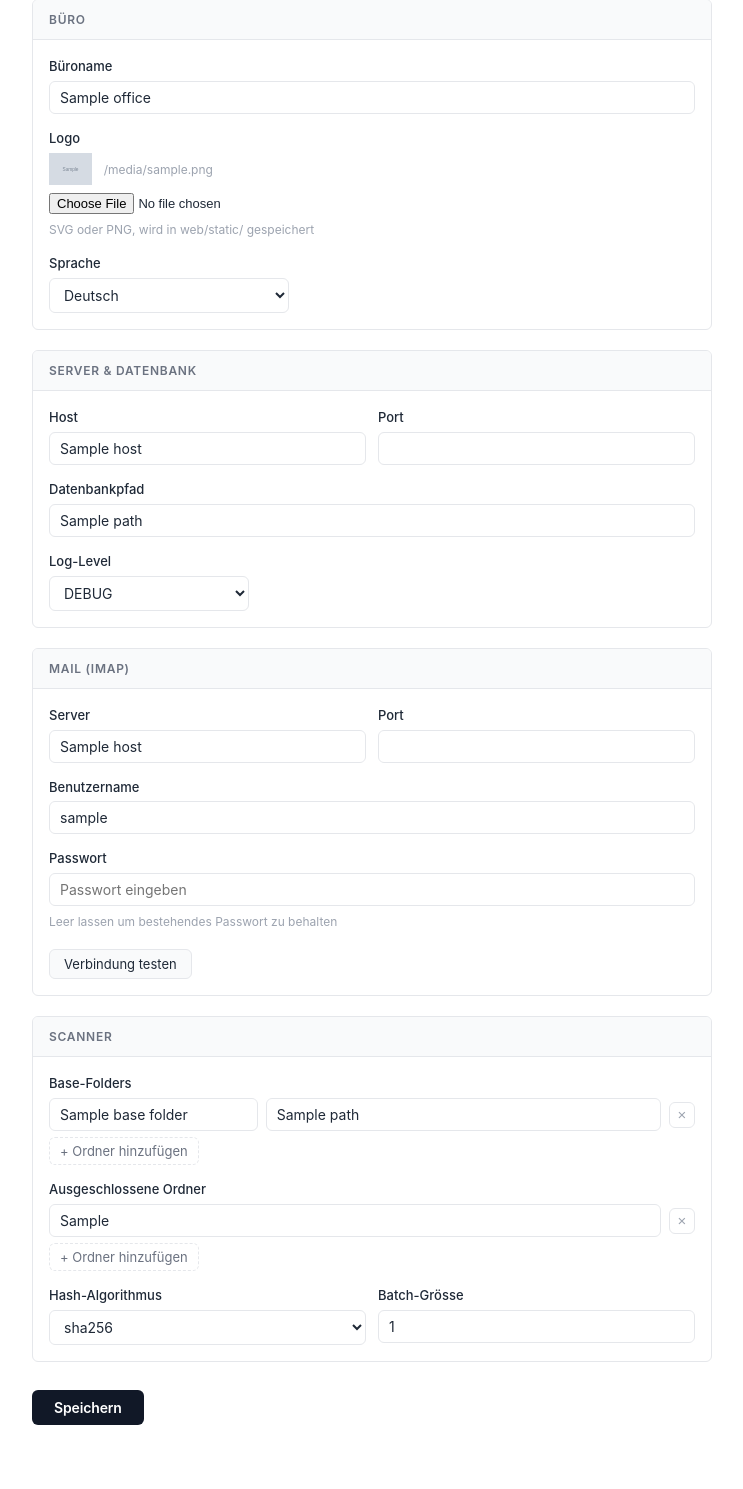
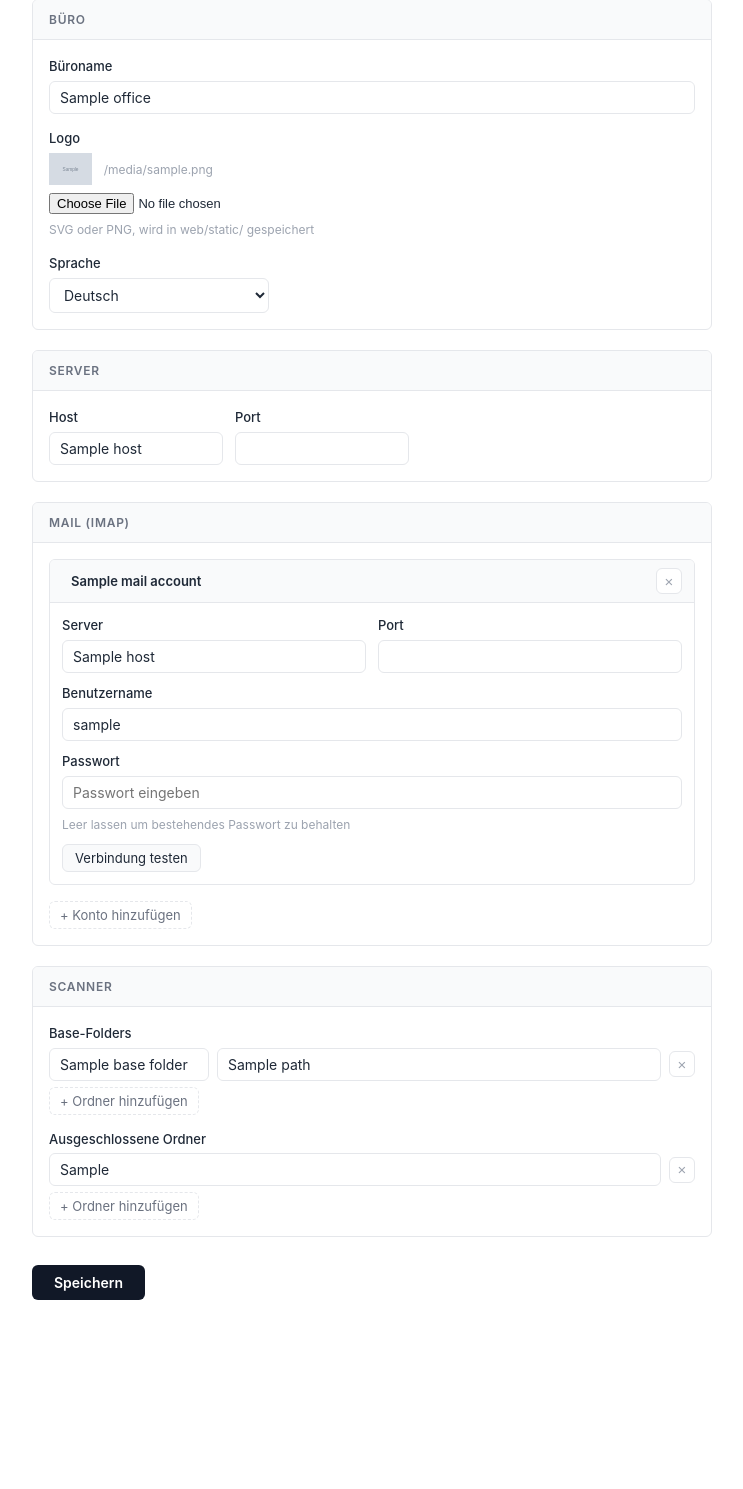
Before and after one commit to inderfab/archivio, a FastAPI app: template web/templates/settings.html in a window 1280 px wide. Shown: the part 149-1638 px from the top of the page, without its empty margins (198-941 px from the left). After the commit the page ends 1449 px from the top, so only its background shows below. Run offline with FastAPI, Linux system fonts and the light colour scheme; the template is opened without the code that fills it: most values are stand-ins (such as "Sample title", 1, 10 or a date in 2020); grey boxes marked "Sample" are stand-in pictures.

Commit message:
Settings: multiple mail accounts, remove hash/batch/log/dbpath fields
- Mail section replaced with dynamic multi-account list (label, host, port, username, password)
- Old single mail config auto-migrated to mail_accounts list on first load
- mail_accounts saved; mail: {} kept for backward compat with mail_scanner
- Test button per account uses plain fetch (no HTMX dependency)
- Removed: Hash-Algorithmus, Batch-Grösse from Scanner section
- Removed: Log-Level, Datenbankpfad from Server section

Co-Authored-By: Claude Sonnet 4.6 <noreply@anthropic.com>

```diff
--- a/web/templates/settings.html
+++ b/web/templates/settings.html
@@ -14,10 +14,8 @@
   .settings-banner.warning { background: #fffbeb; color: #92400e; border: 1px solid #fde68a; }
 
   .settings-section {
-    border: 1px solid var(--border);
-    border-radius: var(--radius);
-    margin-bottom: 20px;
-    overflow: hidden;
+    border: 1px solid var(--border); border-radius: var(--radius);
+    margin-bottom: 20px; overflow: hidden;
   }
   .settings-section-title {
     font-size: 12px; font-weight: 600; text-transform: uppercase;
@@ -29,73 +27,86 @@
 
   .field { display: flex; flex-direction: column; gap: 4px; }
   .field label { font-size: 13px; font-weight: 500; color: var(--text); }
-  .field .hint { font-size: 12px; color: var(--text-3); margin-top: 2px; }
+  .field .hint  { font-size: 12px; color: var(--text-3); margin-top: 2px; }
 
   .field input[type="text"],
   .field input[type="number"],
   .field input[type="password"],
-  .field input[type="email"],
   .field select {
     padding: 7px 10px; font-size: 14px; font-family: inherit;
     border: 1px solid var(--border); border-radius: var(--radius);
     color: var(--text); background: var(--bg); outline: none;
-    transition: border-color .15s;
-    width: 100%;
+    transition: border-color .15s; width: 100%;
   }
   .field input:focus, .field select:focus { border-color: var(--accent); }
+  .field-row { display: grid; grid-template-columns: 1fr 1fr; gap: 12px; }
 
-  .field-row { display: grid; grid-template-columns: 1fr 1fr; gap: 12px; }
-  .field-row-3 { display: grid; grid-template-columns: 2fr 1fr 1fr; gap: 12px; }
+  /* Mail-Konten */
+  .mail-accounts { display: flex; flex-direction: column; gap: 12px; }
+  .mail-account {
+    border: 1px solid var(--border); border-radius: var(--radius); overflow: hidden;
+  }
+  .mail-account-header {
+    display: flex; align-items: center; gap: 8px;
+    padding: 8px 12px; background: var(--bg-2);
+    border-bottom: 1px solid var(--border);
+  }
+  .mail-account-header input {
+    flex: 1; padding: 4px 8px; font-size: 13px; font-weight: 600;
+    font-family: inherit; border: 1px solid transparent; border-radius: var(--radius);
+    background: transparent; color: var(--text); outline: none;
+  }
+  .mail-account-header input:focus { border-color: var(--border); background: var(--bg); }
+  .mail-account-body { padding: 12px; display: flex; flex-direction: column; gap: 10px; }
 
-  /* Liste (base_folders, excluded_folders) */
+  /* Listen (base_folders, excluded_folders) */
   .list-items { display: flex; flex-direction: column; gap: 6px; }
-  .list-item {
-    display: flex; gap: 8px; align-items: center;
+  .list-item  { display: flex; gap: 8px; align-items: center; }
+  .list-item input {
+    flex: 1; padding: 6px 9px; font-size: 13px; font-family: inherit;
+    border: 1px solid var(--border); border-radius: var(--radius);
+    color: var(--text); background: var(--bg); outline: none;
   }
-  .list-item input { flex: 1; padding: 6px 9px; font-size: 13px; font-family: inherit;
-    border: 1px solid var(--border); border-radius: var(--radius);
-    color: var(--text); background: var(--bg); outline: none; }
   .list-item input:focus { border-color: var(--accent); }
-  .list-item .remove-btn {
+
+  .remove-btn {
     flex-shrink: 0; width: 26px; height: 26px;
     border: 1px solid var(--border); border-radius: var(--radius);
-    background: var(--bg); color: var(--text-3);
-    cursor: pointer; font-size: 15px; line-height: 1;
-    display: flex; align-items: center; justify-content: center;
+    background: var(--bg); color: var(--text-3); cursor: pointer;
+    font-size: 15px; display: flex; align-items: center; justify-content: center;
   }
-  .list-item .remove-btn:hover { background: #fee2e2; border-color: #fca5a5; color: #991b1b; }
+  .remove-btn:hover { background: #fee2e2; border-color: #fca5a5; color: #991b1b; }
 
   .add-btn {
-    align-self: flex-start; margin-top: 2px;
-    padding: 5px 10px; font-size: 13px; font-family: inherit;
+    align-self: flex-start; margin-top: 2px; padding: 5px 10px;
+    font-size: 13px; font-family: inherit;
     border: 1px dashed var(--border); border-radius: var(--radius);
     background: var(--bg); color: var(--text-2); cursor: pointer;
   }
   .add-btn:hover { border-color: #9ca3af; color: var(--text); background: var(--bg-2); }
 
   /* Mail-Test */
-  .mail-test-row { display: flex; align-items: center; gap: 12px; margin-top: 4px; }
-  .mail-test-btn {
-    padding: 6px 14px; font-size: 13px; font-family: inherit;
+  .mail-test-row  { display: flex; align-items: center; gap: 10px; }
+  .mail-test-btn  {
+    padding: 5px 12px; font-size: 13px; font-family: inherit;
     border: 1px solid var(--border); border-radius: var(--radius);
-    background: var(--bg-2); color: var(--text); cursor: pointer; white-space: nowrap;
+    background: var(--bg-2); color: var(--text); cursor: pointer;
   }
-  .mail-test-btn:hover { background: var(--bg); border-color: #9ca3af; }
-  #mail-test-result { font-size: 13px; }
+  .mail-test-btn:hover { border-color: #9ca3af; }
+  .test-result { font-size: 13px; }
   .test-ok  { color: #166534; }
   .test-err { color: #991b1b; }
 
-  /* Save-Button */
+  /* Save */
   .settings-actions { padding-top: 8px; }
   .btn-save {
     padding: 9px 22px; font-size: 14px; font-family: inherit; font-weight: 600;
-    background: var(--accent); color: #fff; border: none; border-radius: var(--radius);
-    cursor: pointer; letter-spacing: -.01em;
+    background: var(--accent); color: #fff; border: none;
+    border-radius: var(--radius); cursor: pointer;
   }
   .btn-save:hover { opacity: .85; }
 
-  /* Logo-Vorschau */
-  .logo-preview { display: flex; align-items: center; gap: 12px; }
+  .logo-preview { display: flex; align-items: center; gap: 12px; margin-bottom: 4px; }
   .logo-preview img { height: 32px; }
 </style>
 
@@ -107,7 +118,7 @@
   {% endif %}
   {% if restart %}
   <div class="settings-banner warning">
-    Host oder Port geändert — bitte den Server neu starten damit die Änderung wirksam wird.
+    Host oder Port geändert — Server neu starten damit die Änderung wirksam wird.
   </div>
   {% endif %}
 
@@ -133,32 +144,26 @@
             <span class="hint">{{ logo }}</span>
           </div>
           {% endif %}
-          <input type="file" name="logo" accept=".svg,.png"
-            style="font-size:13px; margin-top: 4px;">
+          <input type="file" name="logo" accept=".svg,.png" style="font-size:13px;">
           <span class="hint">SVG oder PNG, wird in web/static/ gespeichert</span>
         </div>
 
-        <div class="field" style="max-width: 240px;">
+        <div class="field" style="max-width: 220px;">
           <label>Sprache</label>
           <select name="office_language">
-            <option value="de" {{ 'selected' if cfg.get('office', {}).get('language', 'de') == 'de' }}>
-              Deutsch
-            </option>
-            <option value="en" {{ 'selected' if cfg.get('office', {}).get('language') == 'en' }}>
-              Englisch
-            </option>
+            <option value="de" {{ 'selected' if cfg.get('office', {}).get('language', 'de') == 'de' }}>Deutsch</option>
+            <option value="en" {{ 'selected' if cfg.get('office', {}).get('language') == 'en' }}>Englisch</option>
           </select>
         </div>
 
       </div>
     </div>
 
-    {# ── Server & Datenbank ── #}
+    {# ── Server ── #}
     <div class="settings-section">
-      <div class="settings-section-title">Server &amp; Datenbank</div>
+      <div class="settings-section-title">Server</div>
       <div class="settings-body">
-
-        <div class="field-row">
+        <div class="field-row" style="max-width: 360px;">
           <div class="field">
             <label>Host</label>
             <input type="text" name="server_host"
@@ -170,70 +175,60 @@
               value="{{ cfg.get('server', {}).get('port', 8000) }}">
           </div>
         </div>
-
-        <div class="field">
-          <label>Datenbankpfad</label>
-          <input type="text" name="database_path"
-            value="{{ cfg.get('database', {}).get('path', 'archivio.db') }}">
-        </div>
-
-        <div class="field" style="max-width: 200px;">
-          <label>Log-Level</label>
-          <select name="log_level">
-            {% for lvl in ['DEBUG', 'INFO', 'WARNING', 'ERROR'] %}
-            <option value="{{ lvl }}"
-              {{ 'selected' if cfg.get('logging', {}).get('level', 'INFO') == lvl }}>
-              {{ lvl }}
-            </option>
-            {% endfor %}
-          </select>
-        </div>
-
       </div>
     </div>
 
-    {# ── Mail (IMAP) ── #}
+    {# ── Mail-Konten ── #}
     <div class="settings-section">
       <div class="settings-section-title">Mail (IMAP)</div>
       <div class="settings-body">
 
+        <div class="mail-accounts" id="mail-accounts-list">
+          {% for acc in cfg.get('mail_accounts', []) %}
+          <div class="mail-account">
+            <div class="mail-account-header">
+              <input type="text" name="mail_label"
+                placeholder="Label (z.B. Büro)" value="{{ acc.get('label', '') }}">
+              <button type="button" class="remove-btn"
+                onclick="this.closest('.mail-account').remove()">×</button>
+            </div>
+            <div class="mail-account-body">
               <div class="field-row">
                 <div class="field">
                   <label>Server</label>
-            <input type="text" name="mail_host" id="mail_host"
-              value="{{ cfg.get('mail', {}).get('host', '') }}">
+                  <input type="text" name="mail_host" value="{{ acc.get('host', '') }}">
                 </div>
                 <div class="field">
                   <label>Port</label>
-            <input type="number" name="mail_port" id="mail_port" min="1" max="65535"
-              value="{{ cfg.get('mail', {}).get('port', 993) }}">
+                  <input type="number" name="mail_port" min="1" max="65535"
+                    value="{{ acc.get('port', 993) }}">
                 </div>
               </div>
-
               <div class="field">
                 <label>Benutzername</label>
-          <input type="text" name="mail_username" id="mail_username"
-            value="{{ cfg.get('mail', {}).get('username', '') }}">
+                <input type="text" name="mail_username"
+                  value="{{ acc.get('username', '') }}" autocomplete="off">
               </div>
-
               <div class="field">
                 <label>Passwort</label>
-          <input type="password" name="mail_password" id="mail_password"
-            placeholder="{{ '••••••' if cfg.get('mail', {}).get('password') else 'Passwort eingeben' }}"
+                <input type="password" name="mail_password"
+                  placeholder="{{ '••••••' if acc.get('password') else 'Passwort eingeben' }}"
                   autocomplete="new-password">
                 <span class="hint">Leer lassen um bestehendes Passwort zu behalten</span>
               </div>
-
               <div class="mail-test-row">
                 <button type="button" class="mail-test-btn"
-            hx-post="/dashboard/settings/test-mail"
-            hx-include="#mail_host, #mail_port, #mail_username, #mail_password"
-            hx-target="#mail-test-result"
-            hx-indicator="#mail-test-result">
-            Verbindung testen
+                  onclick="testMail(this)">Verbindung testen</button>
+                <span class="test-result"></span>
+              </div>
+            </div>
+          </div>
+          {% endfor %}
+        </div>
+
+        <button type="button" class="add-btn" onclick="addMailAccount()">
+          + Konto hinzufügen
         </button>
-          <span id="mail-test-result"></span>
-        </div>
 
       </div>
     </div>
@@ -249,10 +244,9 @@
             {% for f in cfg.get('scanner', {}).get('base_folders', []) %}
             <div class="list-item">
               <input type="text" name="base_folder_label"
-                placeholder="Label (z.B. Projekte)" value="{{ f.get('label', '') }}">
+                placeholder="Label" value="{{ f.get('label', '') }}" style="max-width: 160px;">
               <input type="text" name="base_folder_path"
-                placeholder="/Volumes/NAS/Projekte" value="{{ f.get('path', '') }}"
-                style="flex: 2;">
+                placeholder="/Volumes/NAS/Projekte" value="{{ f.get('path', '') }}">
               <button type="button" class="remove-btn"
                 onclick="this.closest('.list-item').remove()">×</button>
             </div>
@@ -276,25 +270,6 @@
           <button type="button" class="add-btn" onclick="addExcludedFolder()">+ Ordner hinzufügen</button>
         </div>
 
-        <div class="field-row">
-          <div class="field">
-            <label>Hash-Algorithmus</label>
-            <select name="hash_algorithm">
-              {% for algo in ['sha256', 'md5', 'sha1'] %}
-              <option value="{{ algo }}"
-                {{ 'selected' if cfg.get('scanner', {}).get('hash_algorithm', 'sha256') == algo }}>
-                {{ algo }}
-              </option>
-              {% endfor %}
-            </select>
-          </div>
-          <div class="field">
-            <label>Batch-Grösse</label>
-            <input type="number" name="batch_size" min="1" max="1000"
-              value="{{ cfg.get('scanner', {}).get('batch_size', 100) }}">
-          </div>
-        </div>
-
       </div>
     </div>
 
@@ -306,12 +281,66 @@
 </div>
 
 <script>
+function addMailAccount() {
+  var tpl = document.createElement('div');
+  tpl.className = 'mail-account';
+  tpl.innerHTML = `
+    <div class="mail-account-header">
+      <input type="text" name="mail_label" placeholder="Label (z.B. Büro)">
+      <button type="button" class="remove-btn" onclick="this.closest('.mail-account').remove()">×</button>
+    </div>
+    <div class="mail-account-body">
+      <div class="field-row">
+        <div class="field">
+          <label>Server</label>
+          <input type="text" name="mail_host">
+        </div>
+        <div class="field">
+          <label>Port</label>
+          <input type="number" name="mail_port" value="993" min="1" max="65535">
+        </div>
+      </div>
+      <div class="field">
+        <label>Benutzername</label>
+        <input type="text" name="mail_username" autocomplete="off">
+      </div>
+      <div class="field">
+        <label>Passwort</label>
+        <input type="password" name="mail_password" placeholder="Passwort eingeben" autocomplete="new-password">
+      </div>
+      <div class="mail-test-row">
+        <button type="button" class="mail-test-btn" onclick="testMail(this)">Verbindung testen</button>
+        <span class="test-result"></span>
+      </div>
+    </div>`;
+  document.getElementById('mail-accounts-list').appendChild(tpl);
+  tpl.querySelector('input[name="mail_label"]').focus();
+}
+
+function testMail(btn) {
+  var card = btn.closest('.mail-account');
+  var result = card.querySelector('.test-result');
+  var host = card.querySelector('input[name="mail_host"]').value;
+  var port = card.querySelector('input[name="mail_port"]').value;
+  var user = card.querySelector('input[name="mail_username"]').value;
+  var pw   = card.querySelector('input[name="mail_password"]').value;
+  result.textContent = 'Prüfe …';
+  var data = new FormData();
+  data.append('mail_host', host);
+  data.append('mail_port', port);
+  data.append('mail_username', user);
+  data.append('mail_password', pw);
+  fetch('/dashboard/settings/test-mail', { method: 'POST', body: data })
+    .then(function(r) { return r.text(); })
+    .then(function(html) { result.innerHTML = html; });
+}
+
 function addBaseFolder() {
   var item = document.createElement('div');
   item.className = 'list-item';
   item.innerHTML =
-      '<input type="text" name="base_folder_label" placeholder="Label (z.B. Projekte)">' +
-      '<input type="text" name="base_folder_path" placeholder="/Volumes/NAS/Projekte" style="flex:2;">' +
+    '<input type="text" name="base_folder_label" placeholder="Label" style="max-width:160px;">' +
+    '<input type="text" name="base_folder_path" placeholder="/Volumes/NAS/Projekte">' +
     '<button type="button" class="remove-btn" onclick="this.closest(\'.list-item\').remove()">×</button>';
   document.getElementById('base-folders-list').appendChild(item);
   item.querySelector('input').focus();
```
Also changed, not shown: web/dashboard.py (+54 -41 lines). Lines whose indentation alone changed are shown as unchanged.
